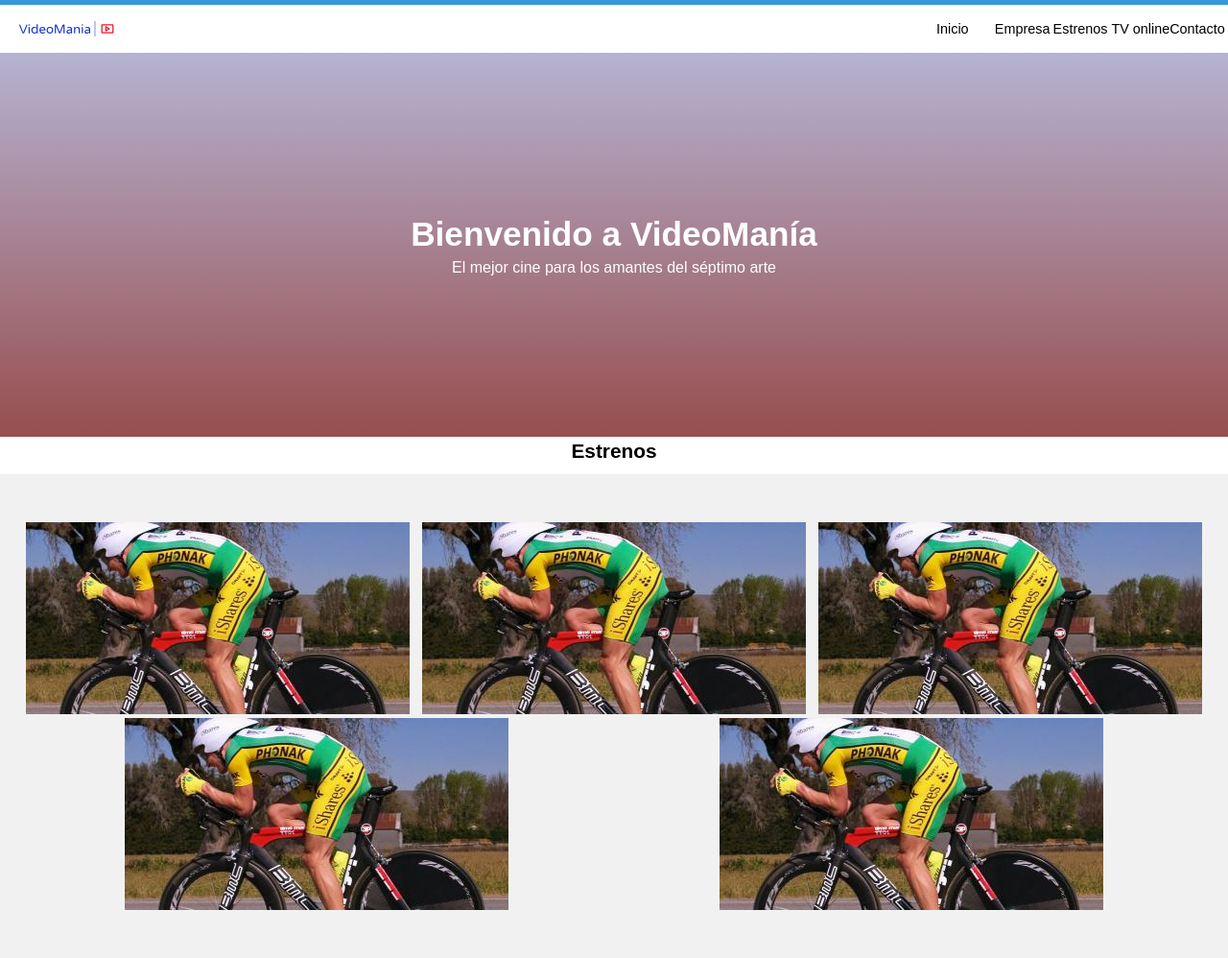
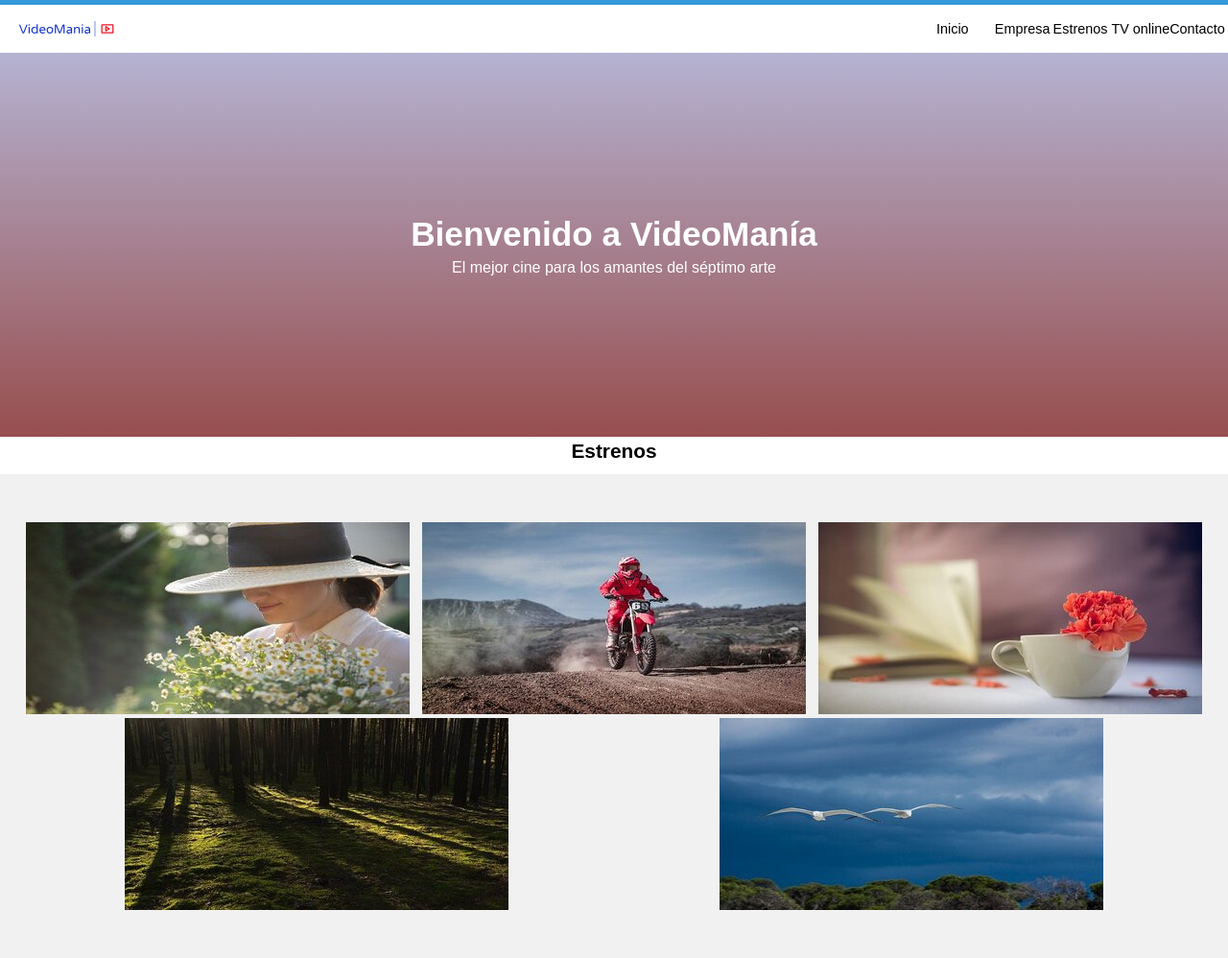
Before and after one commit to webito/VideoMania, a plain HTML site: page src/index.html in a window 1280 px wide. Shown: the top 998 px of the page at 96% size. Drawn offline with Linux system fonts and the light colour scheme.

Commit message:
Cambio de imagenes

```diff
--- a/src/index.html
+++ b/src/index.html
@@ -47,7 +47,7 @@
 
         <article class="card">
           <div class="card-img">
-            <img src="./img/sports.jpg" alt="">
+            <img src="./img/1.jpg" alt="">
               <!--  Imagen online
             <img src="https://lorempixel.com/400/200/sports" alt="">
             -->
@@ -67,7 +67,7 @@
 
         <article class="card">
           <div class="card-img">
-            <img src="./img/sports.jpg" alt="">
+            <img src="./img/2.jpg" alt="">
               <!--  Imagen online
             <img src="https://lorempixel.com/400/200/sports" alt="">
             -->
@@ -87,7 +87,7 @@
 
         <article class="card">
           <div class="card-img">
-            <img src="./img/sports.jpg" alt="">
+            <img src="./img/3.jpg" alt="">
               <!--  Imagen online
             <img src="https://lorempixel.com/400/200/sports" alt="">
             -->
@@ -107,7 +107,7 @@
 
         <article class="card">
           <div class="card-img">
-            <img src="./img/sports.jpg" alt="">
+            <img src="./img/4.jpg" alt="">
               <!--  Imagen online
             <img src="https://lorempixel.com/400/200/sports" alt="">
             -->
@@ -127,7 +127,7 @@
 
         <article class="card">
           <div class="card-img">
-            <img src="./img/sports.jpg" alt="">
+            <img src="./img/5.jpg" alt="">
               <!--  Imagen online
             <img src="https://lorempixel.com/400/200/sports" alt="">
             -->
```
Also changed, not shown: src/img/1.jpg (added), src/img/2.jpg (added), src/img/3.jpg (added), src/img/4.jpg (added), src/img/5.jpg (added), src/img/6.jpg (added), src/img/sports.jpg (deleted).
